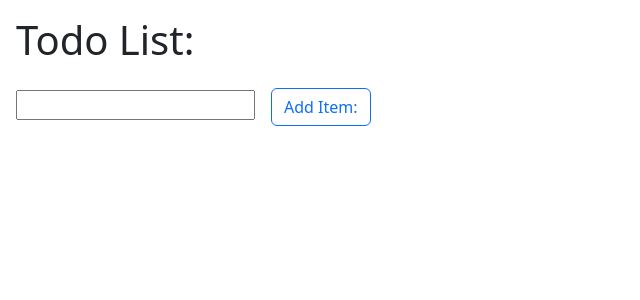
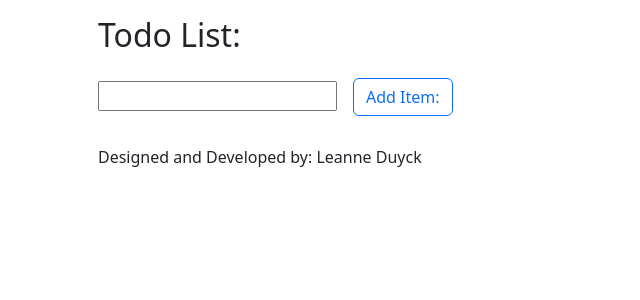
Before and after one commit to leanneduyck/TodoList-Redux, a React (Vite) app: page / in a window 1280 px wide. Shown: the top 300 px of the page, without its empty margins (0-640 px from the left). Built offline with nearby package versions, Linux system fonts and the light colour scheme.

Commit message:
UI footer

```diff
--- a/src/components/mainview.jsx
+++ b/src/components/mainview.jsx
@@ -1,6 +1,9 @@
 import React, { useState } from "react";
 import { useSelector, useDispatch } from "react-redux";
 import { addItem, toggleItem, deleteItem } from "../actions/index.js";
+import Container from "react-bootstrap/Container";
+import Row from "react-bootstrap/Row";
+import Col from "react-bootstrap/Col";
 import Button from "react-bootstrap/Button";
 
 import "bootstrap/dist/css/bootstrap.min.css";
@@ -48,15 +51,21 @@ export const MainView = () => {
 
   // renders TodoList
   return (
-    <div className="m-3" variant="secondary">
-      <h1>Todo List:</h1>
+    <Container>
+      <Row className="justify-content-md-center">
+        <Col className="m-3" variant="secondary">
+          <h2>Todo List:</h2>
           <input
             type="text"
             value={inputValue}
             onChange={handleInputChange}
             onKeyDown={handleKeyDown}
           />
-      <Button className="m-3" variant="outline-primary" onClick={handleAddItem}>
+          <Button
+            className="m-3"
+            variant="outline-primary"
+            onClick={handleAddItem}
+          >
             Add Item:
           </Button>
           <ul style={{ listStyleType: "none" }}>
@@ -77,6 +86,9 @@ export const MainView = () => {
               </li>
             ))}
           </ul>
-    </div>
+          <h6>Designed and Developed by: Leanne Duyck</h6>
+        </Col>
+      </Row>
+    </Container>
   );
 };
--- a/src/index.html
+++ b/src/index.html
@@ -7,6 +7,7 @@
   </head>
   <body>
     <div id="root"></div>
+
     <script type="module" src="index.jsx"></script>
   </body>
 </html>
```
Also changed, not shown: 3 other files (tests, documents, lock files or other folders). Lines whose indentation alone changed are shown as unchanged.
